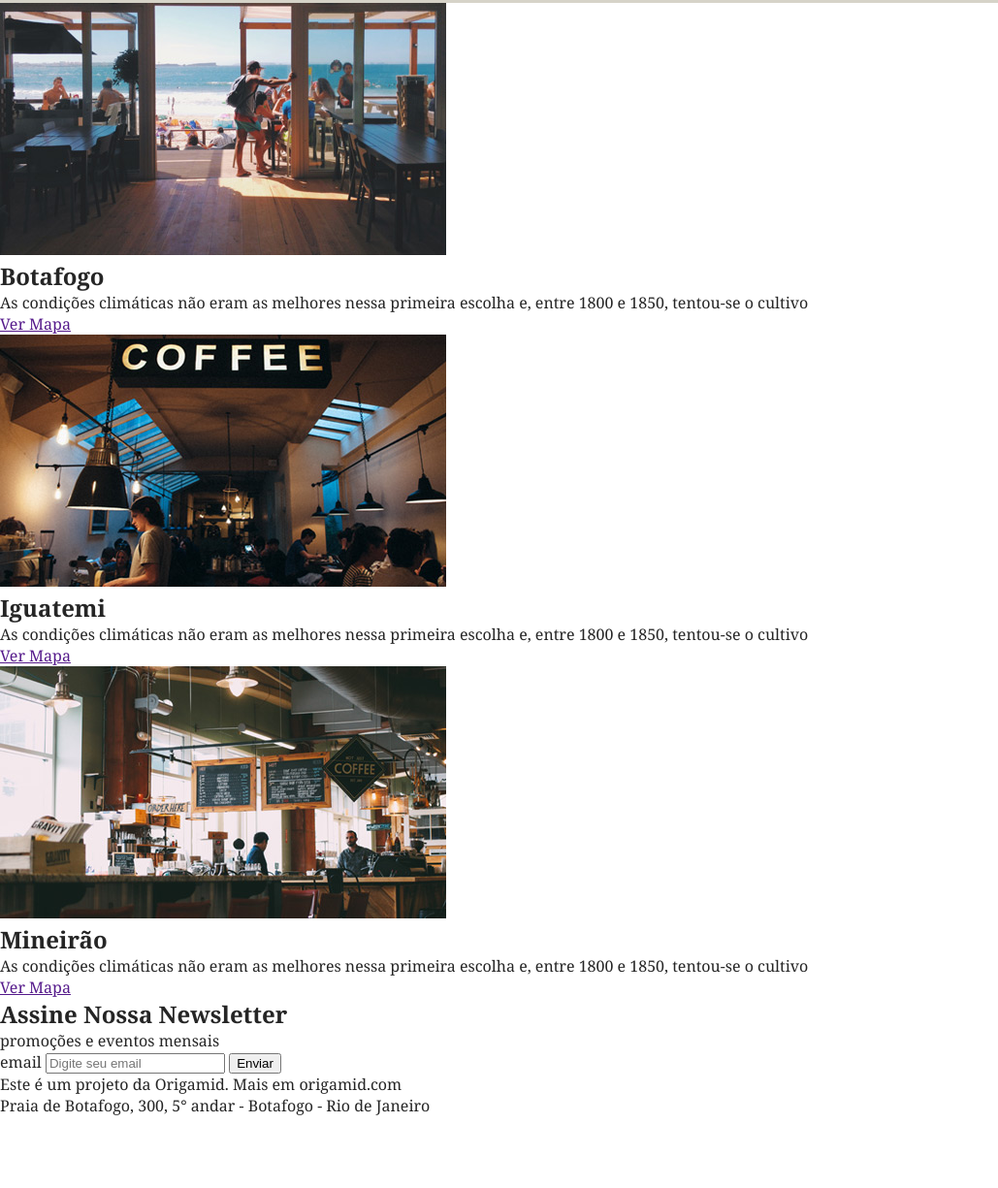
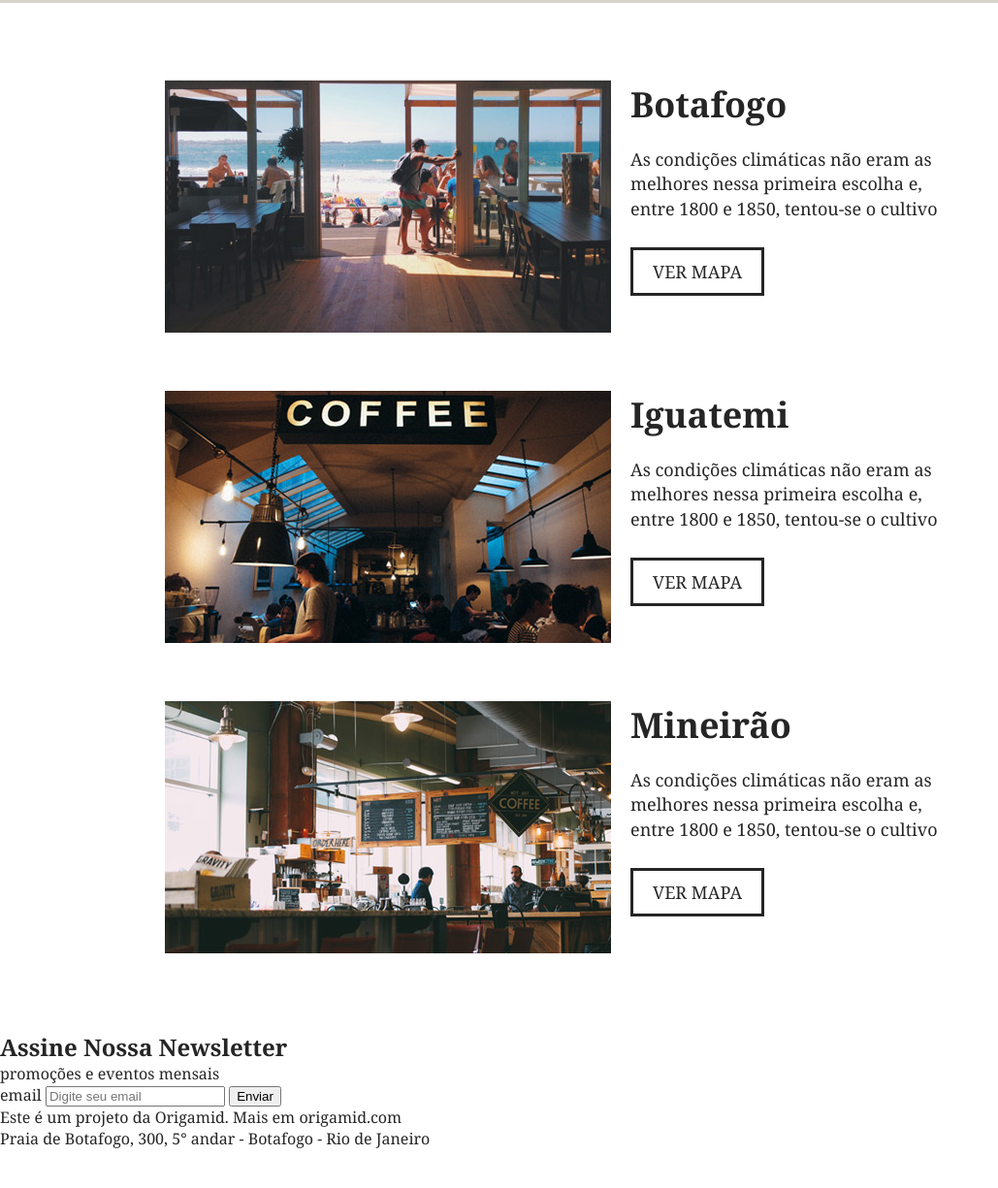
Before and after one commit to AnaBiaCosta/brafe, a plain HTML site: page brafe-puro/index.html in a window 1280 px wide. Shown: the part 1773-2998 px from the top of the page at 97% size, without its empty margins (0-1029 px from the left). Before the commit the page ends 2966 px from the top, so only its background shows below. Drawn offline with Linux system fonts and the light colour scheme.

Commit message:
Adiciona estilos dos locais

```diff
--- a/brafe-puro/css/style.css
+++ b/brafe-puro/css/style.css
@@ -217,3 +217,57 @@ h2.product-three::before{
     padding: 15px 0px;
     margin: 20px auto 0 auto;
 }
+
+
+/* Locais */
+
+.place{
+    max-width: 960px;
+    margin: 0px auto;
+    padding: 20px 0px;
+}
+
+.place-item{
+    clear: both;
+    margin: 60px auto;
+}
+
+.place-item::after, .place-item::before{
+    content: '';
+    clear: both;
+    display: table;
+}
+
+.place-item img{
+    width: 460px;
+    float: left;
+    display: block;
+    margin: 0px 10px;
+}
+
+.place-item > div{
+    width: 460px;
+    float: left;
+    margin: 0px 10px;
+}
+
+.place-item h2{
+    font-size: 2.25em;
+    margin-bottom: 20px;
+}
+
+.place-item p{
+    font-size: 1.125em;
+    line-height: 1.4em;
+    max-width: 320px;
+    margin-bottom: 40px;
+}
+
+.place-item a{
+    font-size: 1.125em;
+    text-transform: uppercase;
+    text-decoration: none;
+    border: 3px solid;
+    color: #252525;
+    padding: 10px 20px;
+}
--- a/brafe-puro/index.html
+++ b/brafe-puro/index.html
@@ -50,8 +50,6 @@
                 270ml dependendo do método de preparação.</p>
         </section>
 
-
-
         <section class="product">
             <div class="product-container">
                 <div class="product-item">
@@ -80,8 +78,11 @@
         </section>
 
 
-        <section>
-            <div>
+
+
+
+        <section class="place">
+            <div class="place-item">
                 <img src="img/botafogo.jpg" alt="Brafé unidade botafogo">
                 <div>
                     <h2>Botafogo</h2>
@@ -92,7 +93,7 @@
                 </div>
             </div>
 
-            <div>
+            <div class="place-item">
                 <img src="img/iguatemi.jpg" alt="Brafé unidade botafogo">
                 <div>
                     <h2>Iguatemi</h2>
@@ -103,7 +104,7 @@
                 </div>
             </div>
 
-            <div>
+            <div class="place-item">
                 <img src="img/mineirao.jpg" alt="Brafé unidade botafogo">
                 <div>
                     <h2>Mineirão</h2>
```
